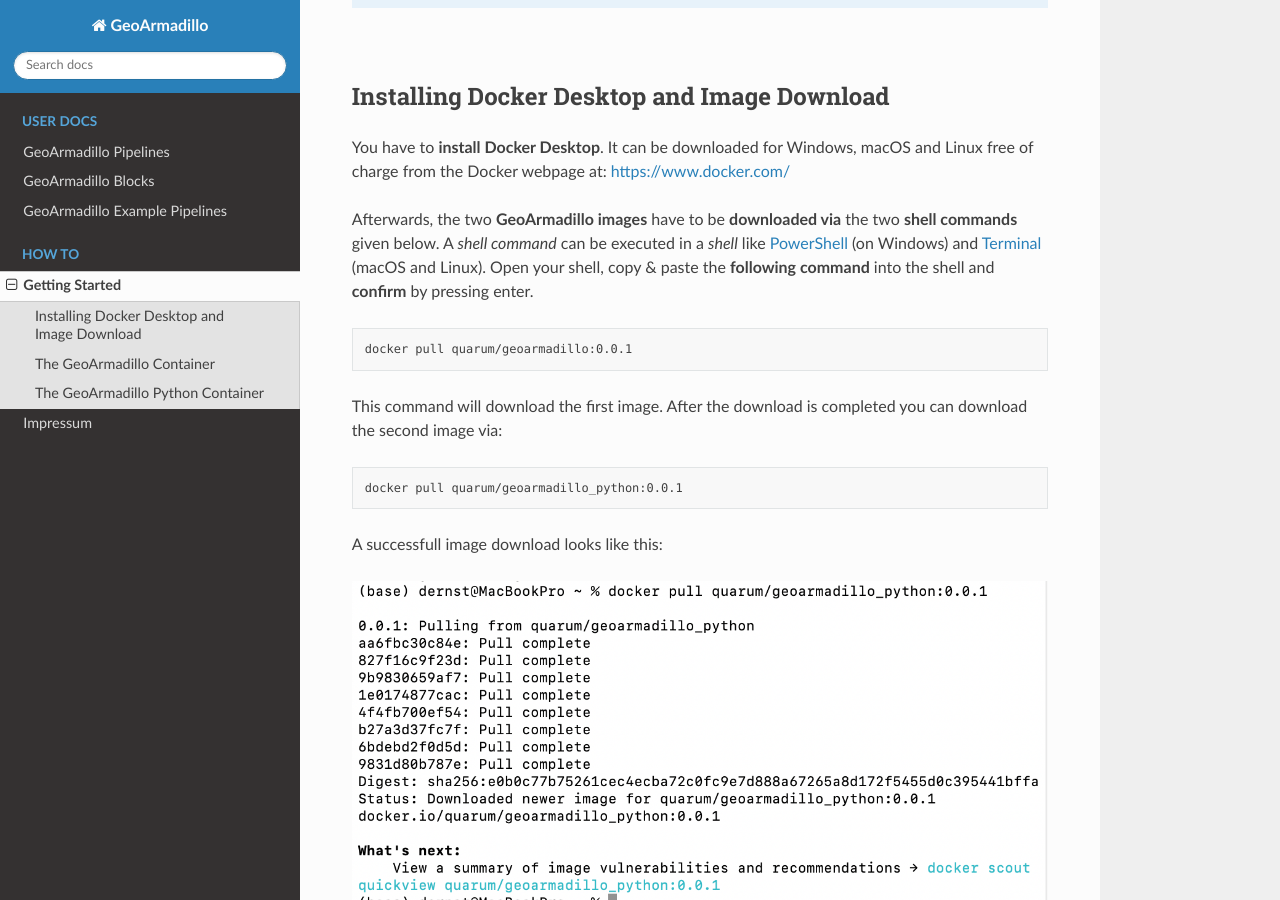
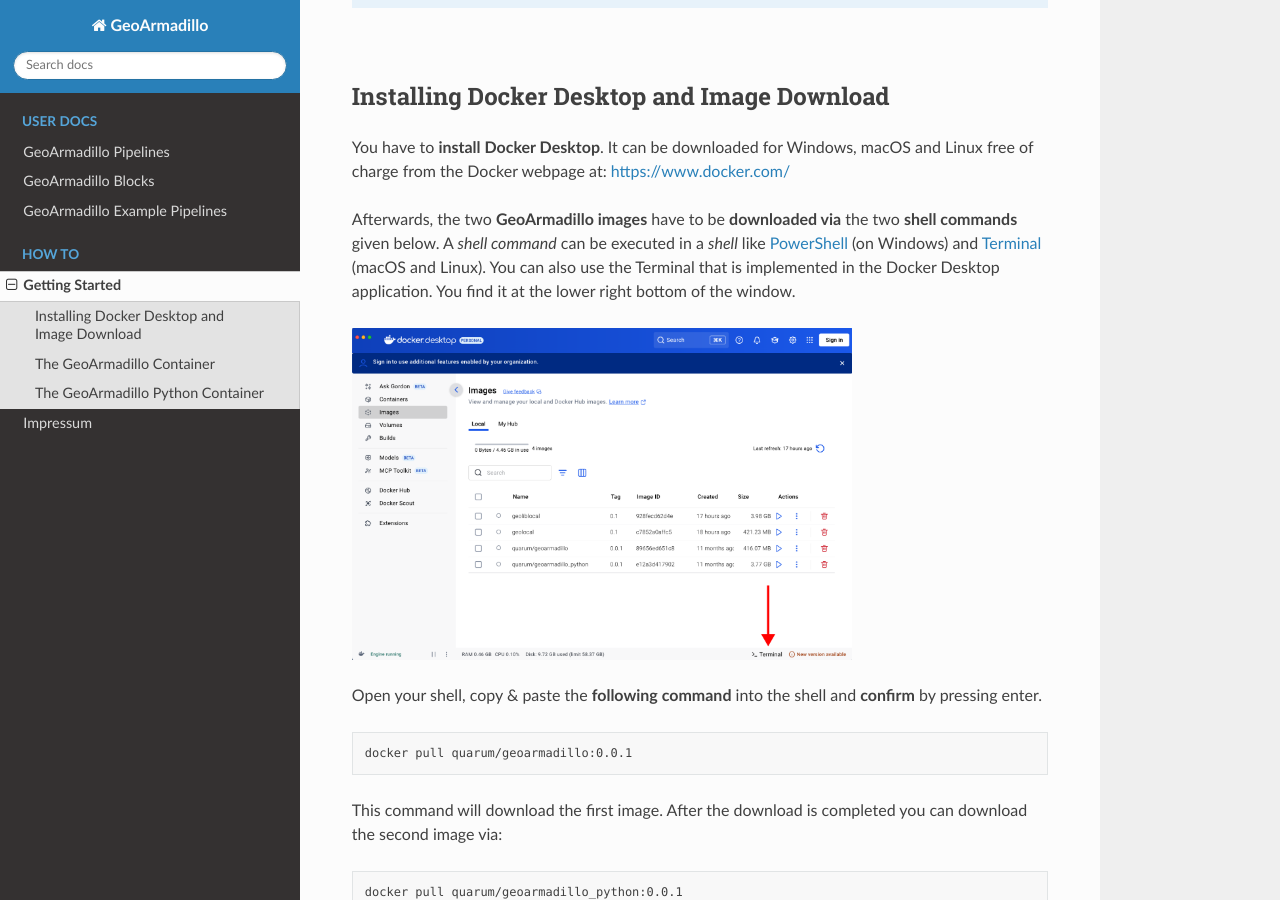
Before and after one commit to geo-quarum/geo-quarum.github.io, a Sphinx documentation site: the page built from docs/source/dev/getting_started.rst, in a window 1280 px wide and 900 px high, scrolled down 541 px. Built offline with Sphinx 7.4.7 and the Read the Docs theme 3.1.0, drawn with Linux system fonts in a browser that asks for light colours.

Commit message:
added sentence and figure on the terminal in the Docker Desktop app

```diff
--- a/docs/source/dev/getting_started.rst
+++ b/docs/source/dev/getting_started.rst
@@ -35,7 +35,13 @@
 
     <a href="https://www.docker.com/" target="_blank">https://www.docker.com/</a>
 
-Afterwards, the two **GeoArmadillo images** have to be **downloaded via** the two **shell commands** given below. A *shell command* can be executed in a *shell* like |launch_powershell| (on Windows) and |launch_macterminal| (macOS and Linux). Open your shell, copy & paste the **following command** into the shell and **confirm** by pressing enter.
+Afterwards, the two **GeoArmadillo images** have to be **downloaded via** the two **shell commands** given below. A *shell command* can be executed in a *shell* like |launch_powershell| (on Windows) and |launch_macterminal| (macOS and Linux). You can also use the Terminal that is implemented in the Docker Desktop application. You find it at the lower right bottom of the window.
+
+.. image:: images/docker_terminal.png
+    :width: 500
+    :alt: Click on Terminal at the lower right corner of Docker Desktop.
+
+Open your shell, copy & paste the **following command** into the shell and **confirm** by pressing enter.
 
 .. code:: bash
 
@@ -50,6 +56,7 @@
 A successfull image download looks like this:
 
 .. image:: images/successfull_image_download.png
+    :width: 500
     :alt: Successfull download of the geoarmadillo_python image.
 
 .. note::
```
Also changed, not shown: docs/source/dev/images/docker_terminal.png (added).
